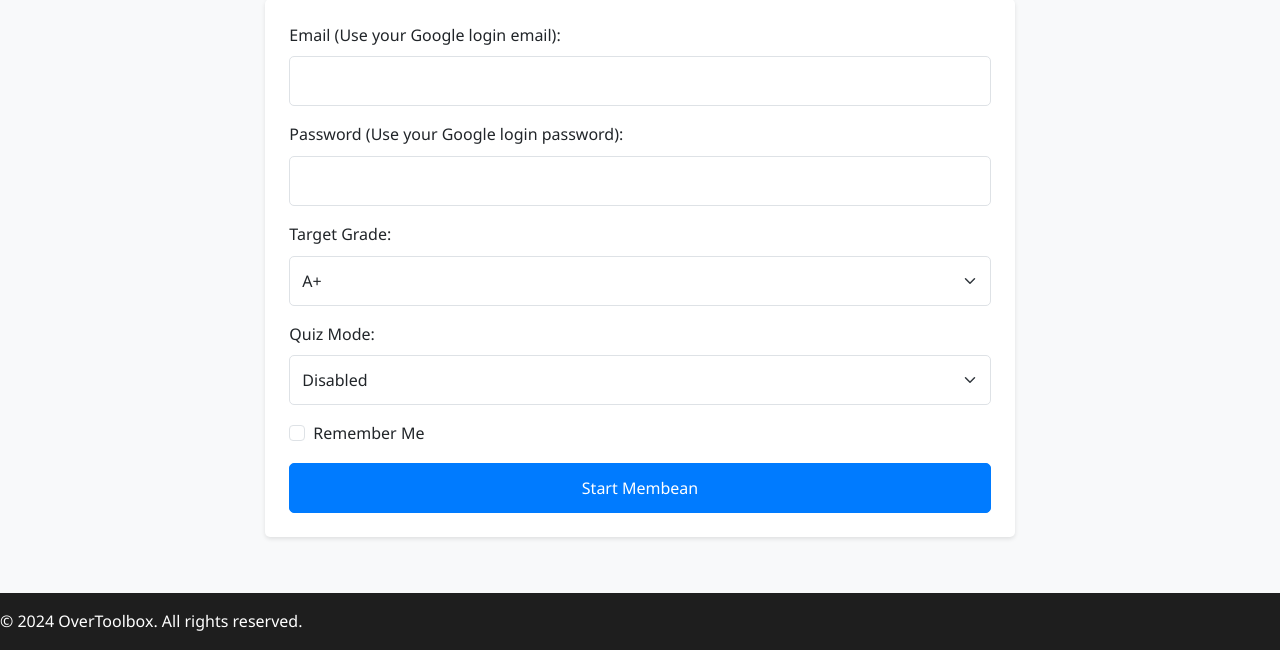
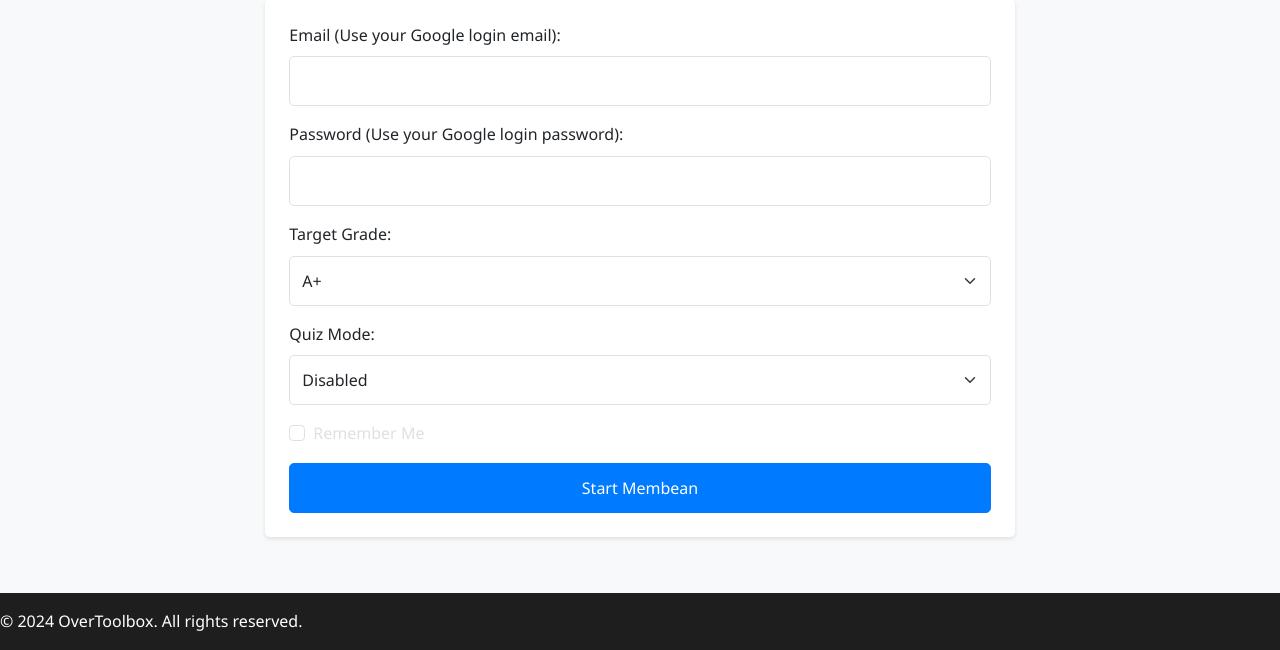
Before and after one commit to overtimepog/overtoolbox, a Flask app: page /membean in a window 1280 px wide. Shown: the part 160-810 px from the top of the page. Run offline with Flask 3, Linux system fonts and the light colour scheme.

Commit message:
better text color

```diff
--- a/templates/membean.html
+++ b/templates/membean.html
@@ -6,6 +6,11 @@
     <title>Membean - OverToolbox</title>
     <link href="https://cdn.jsdelivr.net/npm/bootstrap@5.3.0/dist/css/bootstrap.min.css" rel="stylesheet">
     <link href="{{ url_for('static', filename='css/style.css') }}" rel="stylesheet">
+    <style>
+        .form-check-label {
+            color: #e0e0e0;  /* Light color for better visibility */
+        }
+    </style>
 </head>
 <body>
     <nav class="navbar navbar-expand-lg navbar-dark">
--- a/templates/zybook.html
+++ b/templates/zybook.html
@@ -88,6 +88,7 @@
         .form-check label {
             display: inline;
             font-weight: normal;
+            color: #e0e0e0;
         }
     </style>
 </head>
```
